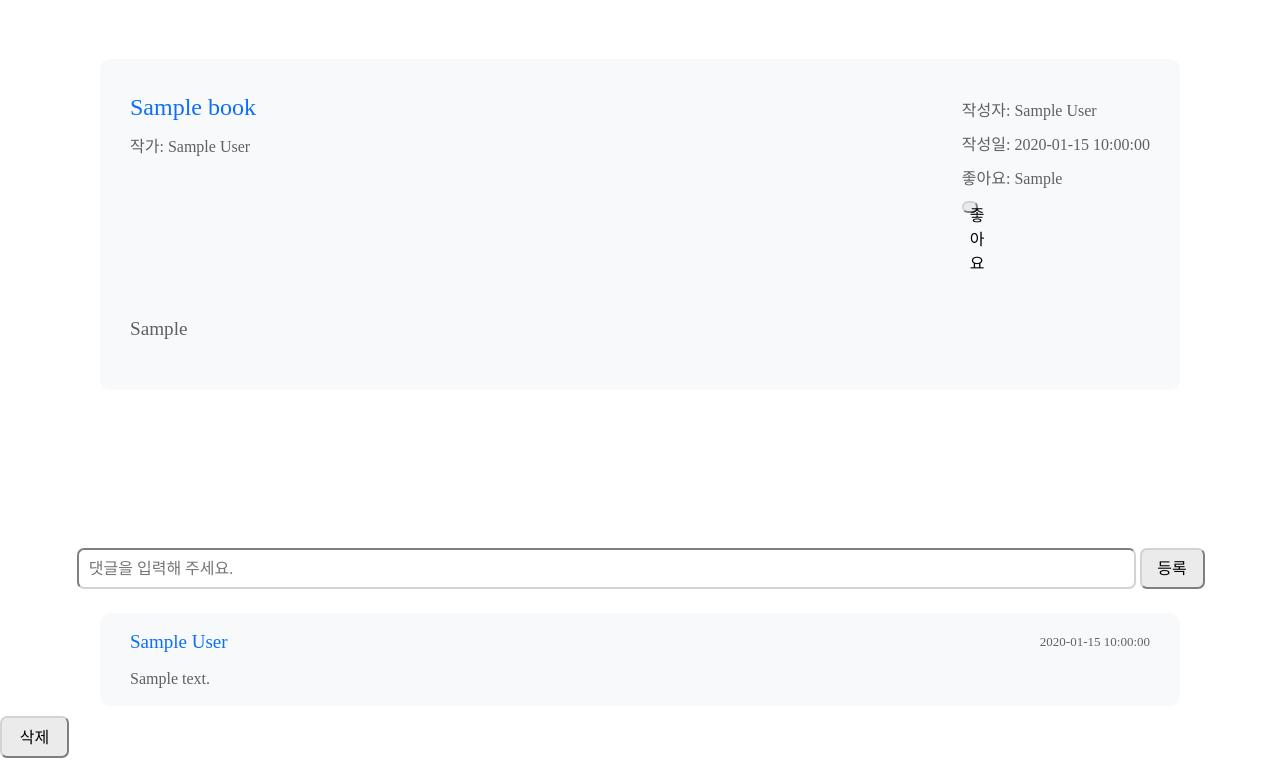
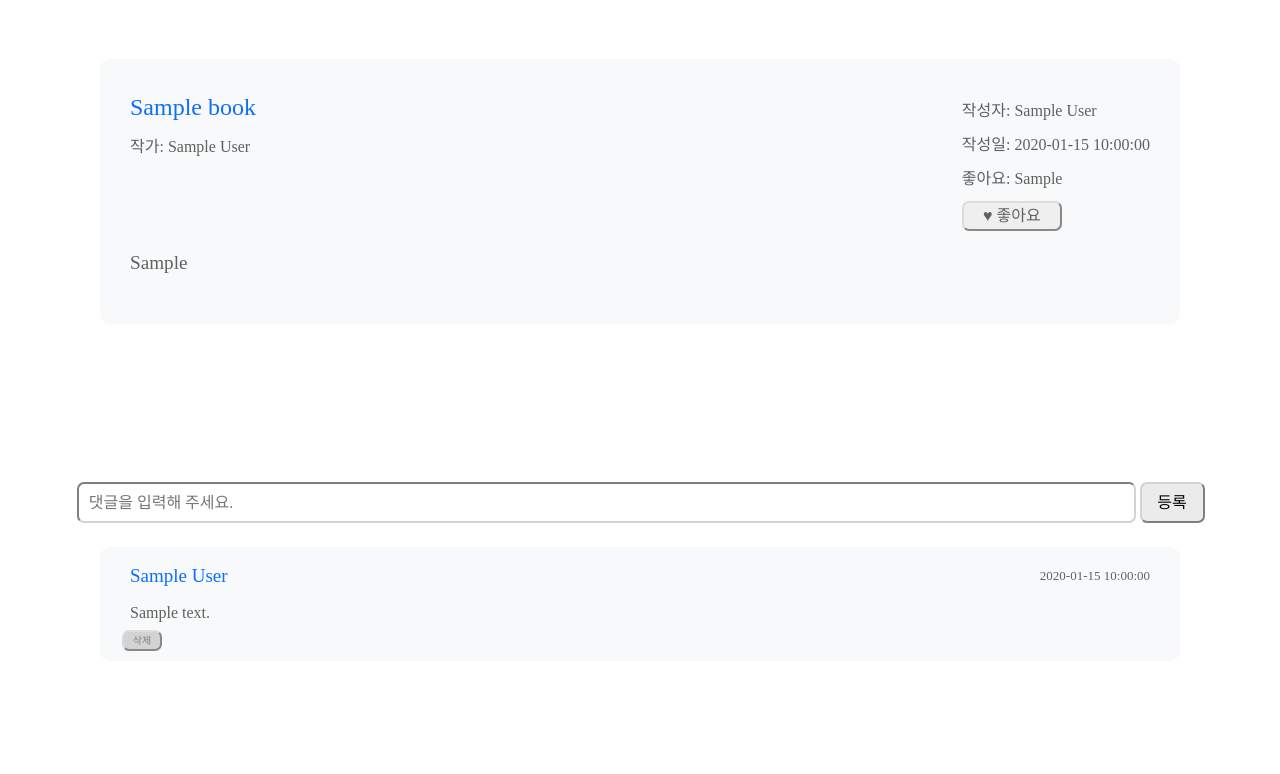
Before and after one commit to BookkuBookku/BookkuBookku, a PHP site: page /phase_detail.php?pid=1 in a window 1280 px wide. Shown: the part 116-890 px from the top of the page. After the commit the page ends 767 px from the top, so only its background shows below. Run offline with PHP 8.4, Linux system fonts and the light colour scheme; the visitor is signed in with stand-in values (Sample User, id 1); tables that the repository leaves empty or names only in its code hold one stand-in row (values such as "Sample post"); some libraries are stand-ins or nearby versions; some web fonts are replaced.

Commit message:
design(comment/menubar): designed comment, menubar

```diff
--- a/css/attendance.css
+++ b/css/attendance.css
@@ -33,3 +33,7 @@ p {
   background-color:#00a8a3;
   transition: 0.7s;
 }
+
+.d-flex{
+  margin-bottom: 0px;
+}
--- a/css/phase_detail.css
+++ b/css/phase_detail.css
@@ -9,7 +9,7 @@ section{
 .phase_title{
     display: flex;
     justify-content: space-between;
-    margin-bottom: 20px;
+    margin-bottom: 2px;
 }
 .phase_title p{
     margin: 10px 0;
@@ -36,6 +36,12 @@ section{
   border-radius: 7px;
   border-color: lightgray;
   background-color: rgb(235, 235, 235);
+}
+#like_btn{
+  width: 100px;
+  border-color: gainsboro;
+  border-radius: 7px;
+  color: #606060;
 }
 .comment_box{
   padding: 10px;
@@ -65,3 +71,12 @@ section{
   border-radius: 7px;
   border-color: lightgray;
 }
+#delete_btn{
+  background-color: lightgray;
+  width: 40px;
+  border-color: gainsboro;
+  border-radius: 7px;
+  margin-left: 12px;
+  font-size: x-small;
+  color: grey;
+}
--- a/phase_detail.php
+++ b/phase_detail.php
@@ -39,13 +39,13 @@
         <div>
           <p class="writer">작성자: <?= $name?> </p>
           <p class="date">작성일: <?= $date?> </p>
-          <p class="date">좋아요: <?= $like?> </p>
+          <p class="like">좋아요: <?= $like?> </p>
 
           <form method="POST" action="phase_process.php"><!--좋아요 !-->
             <input type="hidden" name="pid" value="<?= $pid ?> "/>
             <input type="hidden" name="like_count" value="<?= $like ?>"/>
             <input type="hidden" name="status" value="like"/>
-            <button type="submit" id="submit" value="submit">좋아요</button>
+            <button type="submit" id="like_btn" value="submit">♥ 좋아요</button>
           </form>
 
         </div>
@@ -112,18 +112,18 @@
         <div>
             <p class="comment_contents"><?= $contents?> </p>
         </div>
-      </div>
       <?php
       $u_id = $row['ID'];
         if($u_id==$id){ //댓글 삭제 버튼
           $cid = $row['CID'];
           ?>
-          <form method="POST" action="phase_process.php"><!--삭제 !-->
+          <form method="POST" action="phase_process.php" style="margin-bottom: 0px;"><!--삭제 !-->
             <input type="hidden" name="cid" value="<?= $cid ?> "/>
             <input type="hidden" name="pid" value="<?= $pid ?> "/>
             <input type="hidden" name="status" value="delete"/>
-            <button type="submit" id="submit" value="submit">삭제</button>
+            <button type="submit" id="delete_btn" value="submit">삭제</button>
           </form>
+          </div>
           <?php
         }
       }while($row = $stmt -> fetch(PDO::FETCH_ASSOC));
```
Also changed, not shown: css/bookkuleomi.css (+10 -0 lines), css/bugkkuleomi.css (deleted, +0 -10 lines).
